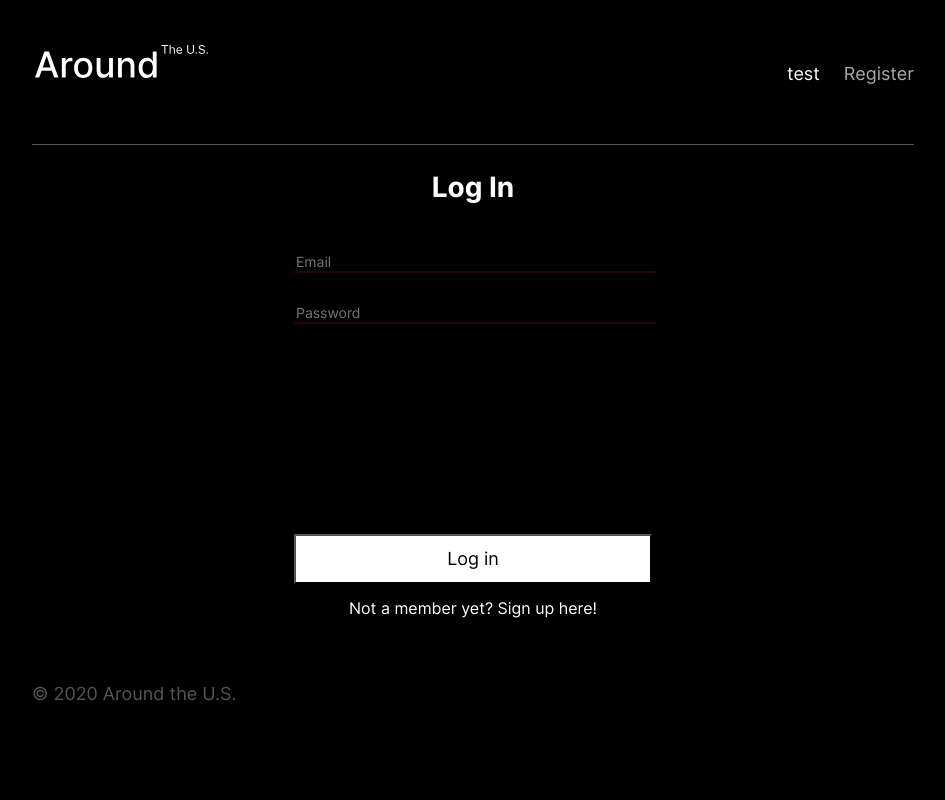
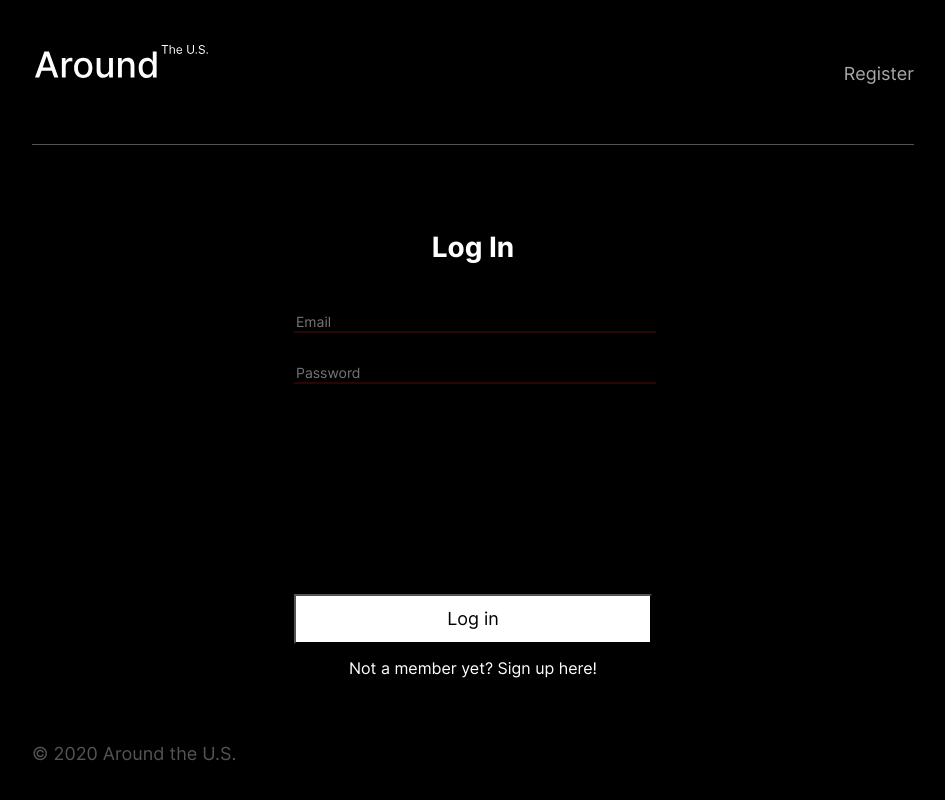
Before and after one commit to Reaolin/react-around-auth, a React (Create React App) app in the folder Front-end/: page /signin in a window 1280 px wide. Shown: the top 800 px of the page, without its empty margins (167-1112 px from the left). Built offline with nearby package versions, Linux system fonts and the light colour scheme; no server answers.

Commit message:
p14 1st commit for real

```diff
--- a/Front-end/src/blocks/login/login.css
+++ b/Front-end/src/blocks/login/login.css
@@ -11,4 +11,5 @@
     justify-content: center;
     margin: auto;
     text-align: center;
+    margin-top: 60px;
 }
--- a/Front-end/src/components/App.js
+++ b/Front-end/src/components/App.js
@@ -29,7 +29,7 @@ function App() {
 	const [isLoggedIn, setIsLoggedIn] = React.useState(false);
 	const [isSuccessful, setIsSuccessful] = React.useState(false);
 
-	const [userEmail, setEmail] = React.useState("test");
+	const [userEmail, setEmail] = React.useState("");
 	const [cardLink, setCardLink] = React.useState("");
 	const [cardTitle, setCardTitle] = React.useState("");
 	const [currentUser, setCurrentUser] = React.useState("");
```
Also changed, not shown: 1 other file (tests, documents, lock files or other folders).
